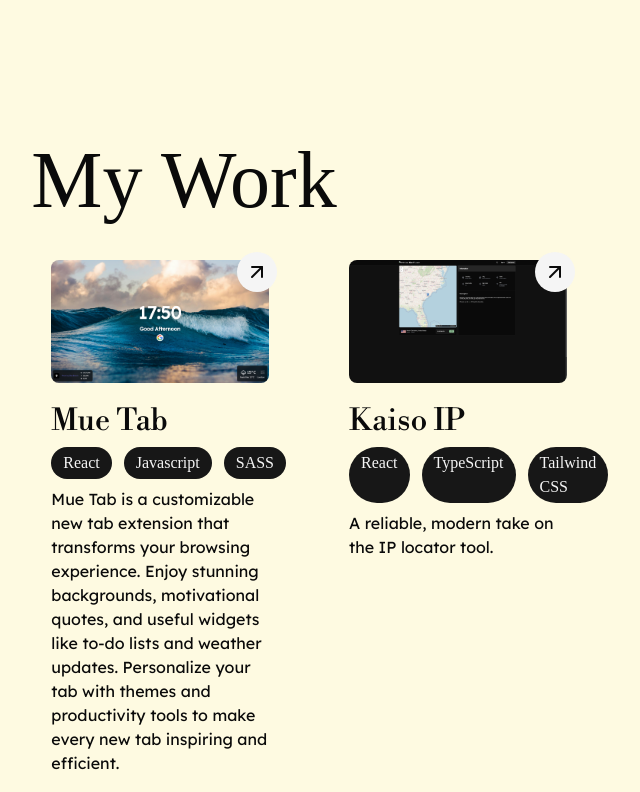
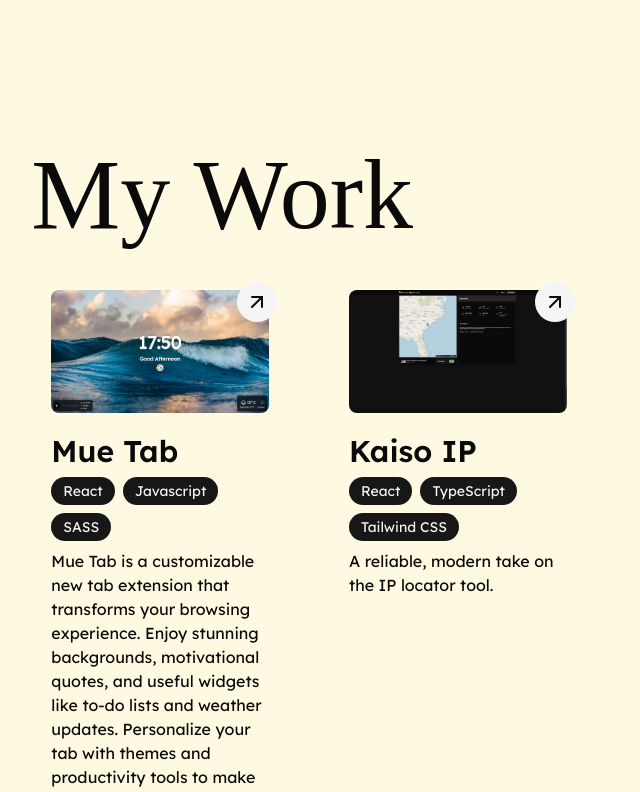
Before and after one commit to alexsparkes/portfolio, a Next.js app: page / in a window 1280 px wide. Shown: the part 720-1512 px from the top of the page, without its empty margins (182-822 px from the left). Built offline with nearby package versions, Linux system fonts and the light colour scheme.

Commit message:
fix: chips wrapping

```diff
--- a/app/page.tsx
+++ b/app/page.tsx
@@ -45,7 +45,7 @@ export default function Home() {
       </div>*/}
       <section id="work">
         <div className="mx-auto w-2/3 py-10">
-          <h1 className="text-[80px]">My Work</h1>
+          <h1 className="text-[50px] md:text-[75px] xl:text-[100px]">My Work</h1>
           <div className="grid grid-cols-1 sm:grid-cols-2 xl:grid-cols-3 gap-10 ">
             <Card
               name="Mue Tab"
--- a/components/card.tsx
+++ b/components/card.tsx
@@ -25,10 +25,10 @@ export const Card = ({
         height={500}
         alt="Picture of the author"
       />
-      <h3 className="text-3xl bodoni mt-3">{name}</h3>
-      <div className="flex flex-row gap-3">
+      <h3 className="text-3xl lexend font-semibold mt-3">{name}</h3>
+      <div className="flex gap-2 flex-wrap">
       {stack.map((name, index) => (
-        <span key={index} className="px-3 py-1 bg-primary rounded-full text-secondary">
+        <span key={index} className="px-3 py-1 bg-primary rounded-full text-secondary lexend text-sm">
           {name}
         </span>
       ))}
--- a/components/navbar.tsx
+++ b/components/navbar.tsx
@@ -1,6 +1,7 @@
 import { Linkedin, Github } from "lucide-react";
 import { ModeToggle } from "@/components/theme-toggle";
 import { Button } from "@/components/ui/button";
+import Link from "next/link";
 
 export const Navbar = () => {
   return (
@@ -18,11 +19,15 @@ export const Navbar = () => {
           <path d="M23.944 43.28L15.112 16.88H14.92L14.584 15.488L16.888 7.232H18.328L30.376 43.28H23.944ZM0.232 44V42.8H11.752V44H0.232ZM9.592 32.672V31.472H25.144V32.672H9.592ZM18.184 44V42.8H34.648V44H18.184ZM4.36 43.28L16.888 7.232H18.328L15.4 15.488L5.944 43.28H4.36Z" />
         </svg>
         <div className="flex flex-row gap-5">
-          <Button variant="default" size="icon">
+          <Button variant="default" size="icon" asChild>
+            <Link href="https://github.com/alexsparkes">
             <Github />
+            </Link>
           </Button>
-          <Button variant="default" size="icon">
+          <Button variant="default" size="icon" asChild>
+            <Link href="https://www.linkedin.com/in/alex-sparkes/">
             <Linkedin />
+            </Link>
           </Button>
           <ModeToggle />
         </div>
```
